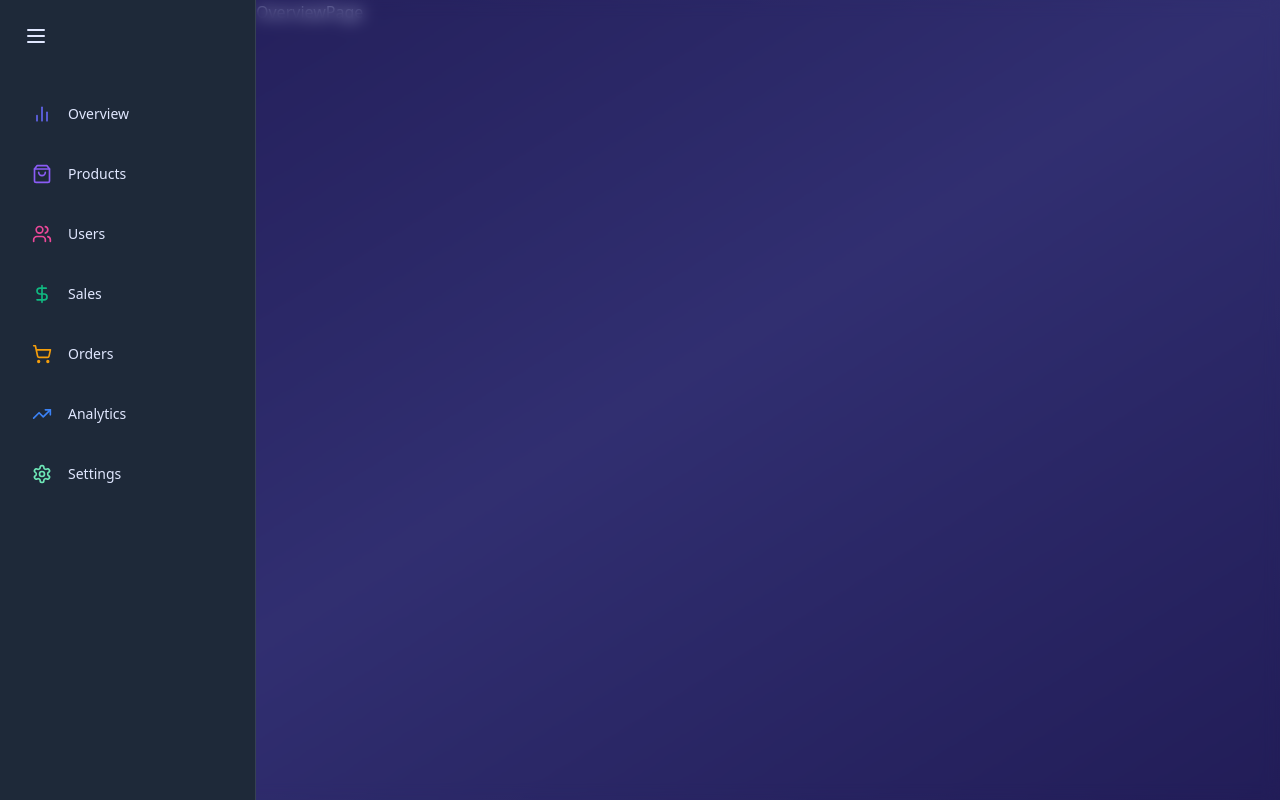
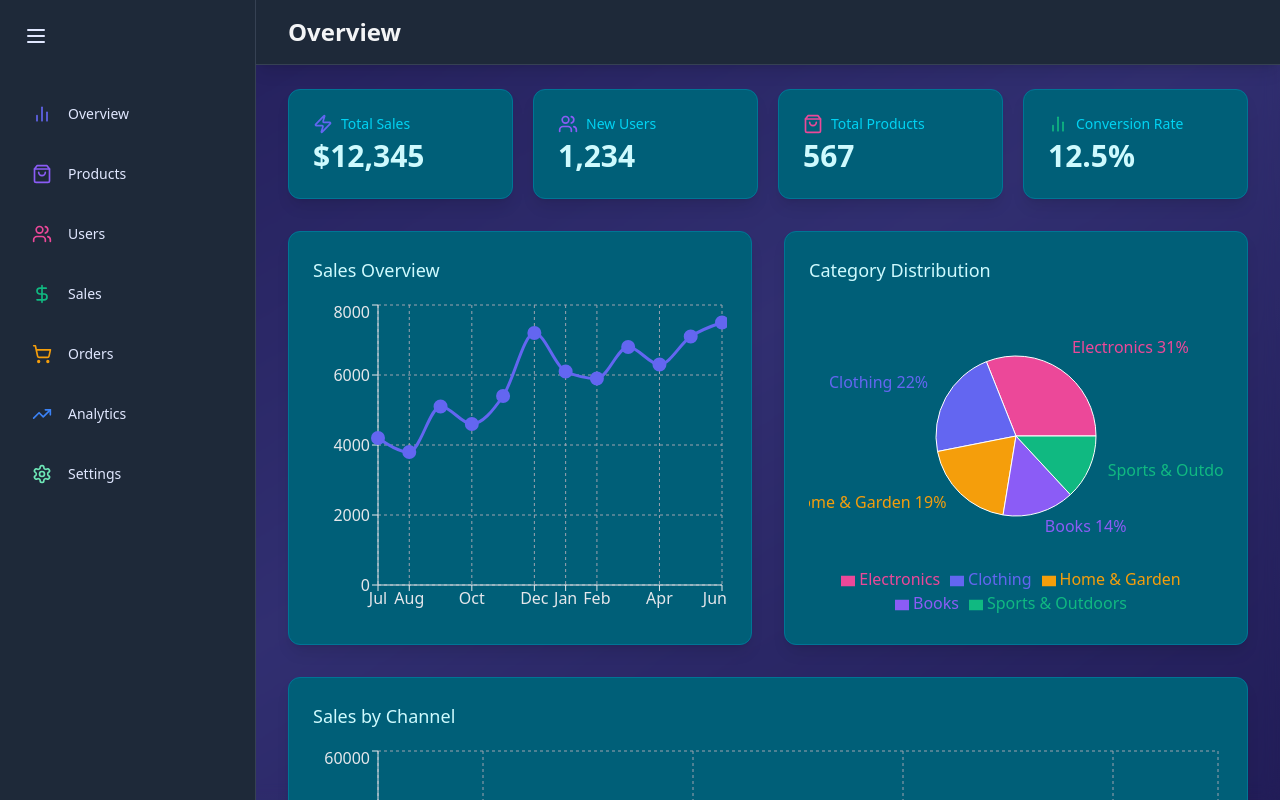
Before and after one commit to cccmmmd/react-dashboard, a React (Vite) app: page / in a window 1280 px wide. Built offline with nearby package versions, Linux system fonts and the light colour scheme.

Commit message:
Overview page

```diff
--- a/eslint.config.js
+++ b/eslint.config.js
@@ -28,7 +28,7 @@ export default [
       ...react.configs.recommended.rules,
       ...react.configs['jsx-runtime'].rules,
       ...reactHooks.configs.recommended.rules,
-      'react/no-unescaped-entities': 'off',
+      'react/prop-types': 'off',
       'react/no-unescaped-entities': 'off',
       'react/jsx-no-target-blank': 'off',
       'react-refresh/only-export-components': [
--- a/index.html
+++ b/index.html
@@ -5,7 +5,7 @@
     <link rel="icon" type="image/svg+xml" href="/vite.svg" />
     <meta name="viewport" content="width=device-width, initial-scale=1.0" />
     <link href="/dist/styles.css" rel="stylesheet">
-    <title>Vite + React</title>
+    <title>Dashboard</title>
   </head>
   <body>
     <div id="root"></div>
--- a/src/App.jsx
+++ b/src/App.jsx
@@ -1,7 +1,7 @@
 import { Route, Routes } from "react-router-dom"
 import OverviewPage from "./pages/OverviewPage"
 import ProductsPage from "./pages/ProductsPage"
-import Sidebar from "./components/Sidebar"
+import Sidebar from "./components/common/Sidebar"
 
 
 
--- /dev/null
+++ b/src/components/common/Header.jsx
@@ -0,0 +1,13 @@
+import React from 'react'
+
+const Header = ({ title }) => {
+    return (
+		<header className='bg-gray-800 bg-opacity-50 backdrop-blur-md shadow-lg border-b border-gray-700'>
+			<div className='max-w-7xl mx-auto py-4 px-4 sm:px-6 lg:px-8'>
+				<h1 className='text-2xl font-semibold text-gray-100'>{title}</h1>
+			</div>
+		</header>
+	);
+}
+
+export default Header
--- a/src/components/Sidebar.jsx
+++ b/src/components/common/Sidebar.jsx
@@ -59,7 +59,7 @@ const Sidebar = () => {
                                         className='ml-4 whitespace-nowrap'
                                         initial={{ opacity: 0, width: 0 }}
                                         animate={{ opacity: 1, width: "auto" }}
-                                        exit={{ opacity: 0, width: 0 }}
+                                        exit={{ opacity: 0, width: 0 }}  // AnimatePresence 讓  exit 可執行
                                         transition={{ duration: 0.2, delay: 0.3 }}
                                     >
                                         {item.name}
--- /dev/null
+++ b/src/components/common/StatCard.jsx
@@ -0,0 +1,19 @@
+import { motion } from "framer-motion";
+
+const StatCard = ({ name, icon: Icon, value, color }) => {
+	return (
+		<motion.div
+			className='bg-cyan-800 bg-opacity-50 backdrop-blur-md overflow-hidden shadow-lg rounded-xl border border-cyan-700'
+			whileHover={{ y: -5, boxShadow: "0 25px 50px -12px rgba(0, 0, 0, 0.5)" }}
+		>
+			<div className='px-4 py-5 sm:p-6'>
+				<span className='flex items-center text-sm font-medium text-cyan-400'>
+					<Icon size={20} className='mr-2' style={{ color }} />
+					{name}
+				</span>
+				<p className='mt-1 text-3xl font-semibold text-cyan-100'>{value}</p>
+			</div>
+		</motion.div>
+	);
+};
+export default StatCard;
--- /dev/null
+++ b/src/components/overview/CategoryDistributionChart.jsx
@@ -0,0 +1,56 @@
+import { motion } from "framer-motion";
+import { PieChart, Pie, Cell, Tooltip, ResponsiveContainer, Legend } from "recharts";
+
+const categoryData = [
+	{ name: "Electronics", value: 4500 },
+	{ name: "Clothing", value: 3200 },
+	{ name: "Home & Garden", value: 2800 },
+	{ name: "Books", value: 2100 },
+	{ name: "Sports & Outdoors", value: 1900 },
+];
+
+const COLORS = ["#EC4899", "#6366F1", "#F59E0B", "#8B5CF6",  "#10B981"];
+
+const CategoryDistributionChart = () => {
+  return (
+    <motion.div
+        className='bg-cyan-800 bg-opacity-50 backdrop-blur-md shadow-lg rounded-xl p-6 border border-cyan-700'
+        initial={{ opacity: 0, y: 20 }}
+        animate={{ opacity: 1, y: 0 }}
+        transition={{ delay: 0.3 }}
+    >
+        <h2 className='text-lg font-medium mb-4 text-cyan-100'>Category Distribution</h2>
+
+        <div className='h-80'>
+            <ResponsiveContainer width={"100%"} height={"100%"}>
+                <PieChart>
+                    <Pie
+                        data={categoryData}
+                        cx={"50%"}
+                        cy={"50%"}
+                        labelLine={false}
+                        outerRadius={80}
+                        fill='#8884d8'
+                        dataKey='value'
+                        label={({ name, percent }) => `${name} ${(percent * 100).toFixed(0)}%`}
+                    >
+                        {categoryData.map((entry, index) => (
+                            <Cell key={`cell-${index}`} fill={COLORS[index % COLORS.length]} />
+                        ))}
+                    </Pie>
+                    <Tooltip
+                        contentStyle={{
+                            backgroundColor: "rgba(31, 41, 55, 0.8)",
+                            borderColor: "#4B5563",
+                        }}
+                        itemStyle={{ color: "#E5E7EB" }}
+                    />
+                    <Legend />
+                </PieChart>
+            </ResponsiveContainer>
+        </div>
+    </motion.div>
+  )
+}
+
+export default CategoryDistributionChart
--- /dev/null
+++ b/src/components/overview/SalesChannelChart.jsx
@@ -0,0 +1,48 @@
+import { motion } from "framer-motion";
+import { BarChart, Bar, XAxis, YAxis, CartesianGrid, Tooltip, ResponsiveContainer, Legend, Cell } from "recharts";
+
+const COLORS = ["#6366F1", "#8B5CF6", "#EC4899", "#10B981", "#F59E0B"];
+
+const SALES_CHANNEL_DATA = [
+	{ name: "Website", value: 45600 },
+	{ name: "Mobile App", value: 38200 },
+	{ name: "Marketplace", value: 29800 },
+	{ name: "Social Media", value: 18700 },
+];
+
+const SalesChannelChart = () => {
+	return (
+		<motion.div
+			className='bg-cyan-800 bg-opacity-50 backdrop-blur-md shadow-lg rounded-xl p-6 lg:col-span-2 border border-cyan-700'
+			initial={{ opacity: 0, y: 20 }}
+			animate={{ opacity: 1, y: 0 }}
+			transition={{ delay: 0.4 }}
+		>
+			<h2 className='text-lg font-medium mb-4 text-cyan-100'>Sales by Channel</h2>
+
+			<div className='h-80'>
+				<ResponsiveContainer>
+					<BarChart data={SALES_CHANNEL_DATA}>
+						<CartesianGrid strokeDasharray='3 3' stroke='#9ca3af' />
+						<XAxis dataKey='name' stroke='#E5E7EB' />
+						<YAxis stroke='#E5E7EB' />
+						<Tooltip
+							contentStyle={{
+								backgroundColor: "rgba(31, 41, 55, 0.8)",
+								borderColor: "#9ca3af",
+							}}
+							itemStyle={{ color: "#E5E7EB" }}
+						/>
+						<Legend />
+						<Bar dataKey={"value"} fill='#8884d8'>
+							{SALES_CHANNEL_DATA.map((entry, index) => (
+								<Cell key={`cell-${index}`} fill={COLORS[index % COLORS.length]} />
+							))}
+						</Bar>
+					</BarChart>
+				</ResponsiveContainer>
+			</div>
+		</motion.div>
+	);
+};
+export default SalesChannelChart;
--- /dev/null
+++ b/src/components/overview/SalesOverviewChart.jsx
@@ -0,0 +1,56 @@
+import { LineChart, Line, XAxis, YAxis, CartesianGrid, Tooltip, ResponsiveContainer } from "recharts";
+import { motion } from "framer-motion";
+
+const salesData = [
+	{ name: "Jul", sales: 4200 },
+	{ name: "Aug", sales: 3800 },
+	{ name: "Sep", sales: 5100 },
+	{ name: "Oct", sales: 4600 },
+	{ name: "Nov", sales: 5400 },
+	{ name: "Dec", sales: 7200 },
+	{ name: "Jan", sales: 6100 },
+	{ name: "Feb", sales: 5900 },
+	{ name: "Mar", sales: 6800 },
+	{ name: "Apr", sales: 6300 },
+	{ name: "May", sales: 7100 },
+	{ name: "Jun", sales: 7500 },
+];
+
+const SalesOverviewChart = () => {
+  return (
+    <motion.div
+        className='bg-cyan-800 bg-opacity-50 backdrop-blur-md shadow-lg rounded-xl p-6 border border-cyan-700'
+        initial={{ opacity: 0, y: 20 }}
+        animate={{ opacity: 1, y: 0 }}
+        transition={{ delay: 0.2 }}
+    >
+        <h2 className='text-lg font-medium mb-4 text-cyan-100'>Sales Overview</h2>
+        <div className='h-80'>
+            <ResponsiveContainer width={"100%"} height={"100%"}>
+                <LineChart data={salesData}>
+                    <CartesianGrid strokeDasharray='3 3' stroke='#9ca3af' />
+                    <XAxis dataKey={"name"} stroke='#E5E7EB' />
+                    <YAxis stroke='#E5E7EB' />
+                    <Tooltip
+                        contentStyle={{
+                            backgroundColor: "rgba(31, 41, 55, 0.8)",
+                            borderColor: "#9ca3af",
+                        }}
+                        itemStyle={{ color: "#9ca3af" }}
+                    />
+                    <Line
+                        type='monotone'
+                        dataKey='sales'
+                        stroke='#6366F1'
+                        strokeWidth={3}
+                        dot={{ fill: "#6366F1", strokeWidth: 2, r: 6 }}
+                        activeDot={{ r: 8, strokeWidth: 2 }}
+                    />
+                </LineChart>
+            </ResponsiveContainer>
+        </div>
+    </motion.div>
+  )
+}
+
+export default SalesOverviewChart
--- a/src/pages/OverviewPage.jsx
+++ b/src/pages/OverviewPage.jsx
@@ -1,8 +1,38 @@
-import React from 'react'
+import { motion } from "framer-motion"
+import { BarChart2, ShoppingBag, Users, Zap } from "lucide-react"
+
+import Header from "../components/common/Header"
+import StatCard from "../components/common/StatCard"
+import SalesOverviewChart from "../components/overview/SalesOverviewChart"
+import CategoryDistributionChart from "../components/overview/CategoryDistributionChart"
+import SalesChannelChart from "../components/overview/SalesChannelChart"
 
 const OverviewPage = () => {
   return (
-    <div>OverviewPage</div>
+    <div className='flex-1 overflow-auto relative z-10'>
+			<Header title='Overview' />
+
+      <main className='max-w-7xl mx-auto py-6 px-4 lg:px-8'>
+        <motion.div
+            className='grid grid-cols-1 gap-5 sm:grid-cols-2 lg:grid-cols-4 mb-8'
+            initial={{ opacity: 0, y: 20 }}
+            animate={{ opacity: 1, y: 0 }}
+            transition={{ duration: 1 }}
+          >
+            <StatCard name='Total Sales' icon={Zap} value='$12,345' color='#6366F1' />
+            <StatCard name='New Users' icon={Users} value='1,234' color='#8B5CF6' />
+            <StatCard name='Total Products' icon={ShoppingBag} value='567' color='#EC4899' />
+            <StatCard name='Conversion Rate' icon={BarChart2} value='12.5%' color='#10B981' />
+				</motion.div>
+
+
+        <div className='grid grid-cols-1 lg:grid-cols-2 gap-8'>
+					<SalesOverviewChart />
+					<CategoryDistributionChart />
+					<SalesChannelChart />
+				</div>
+      </main>
+    </div>
   )
 }
 
```
